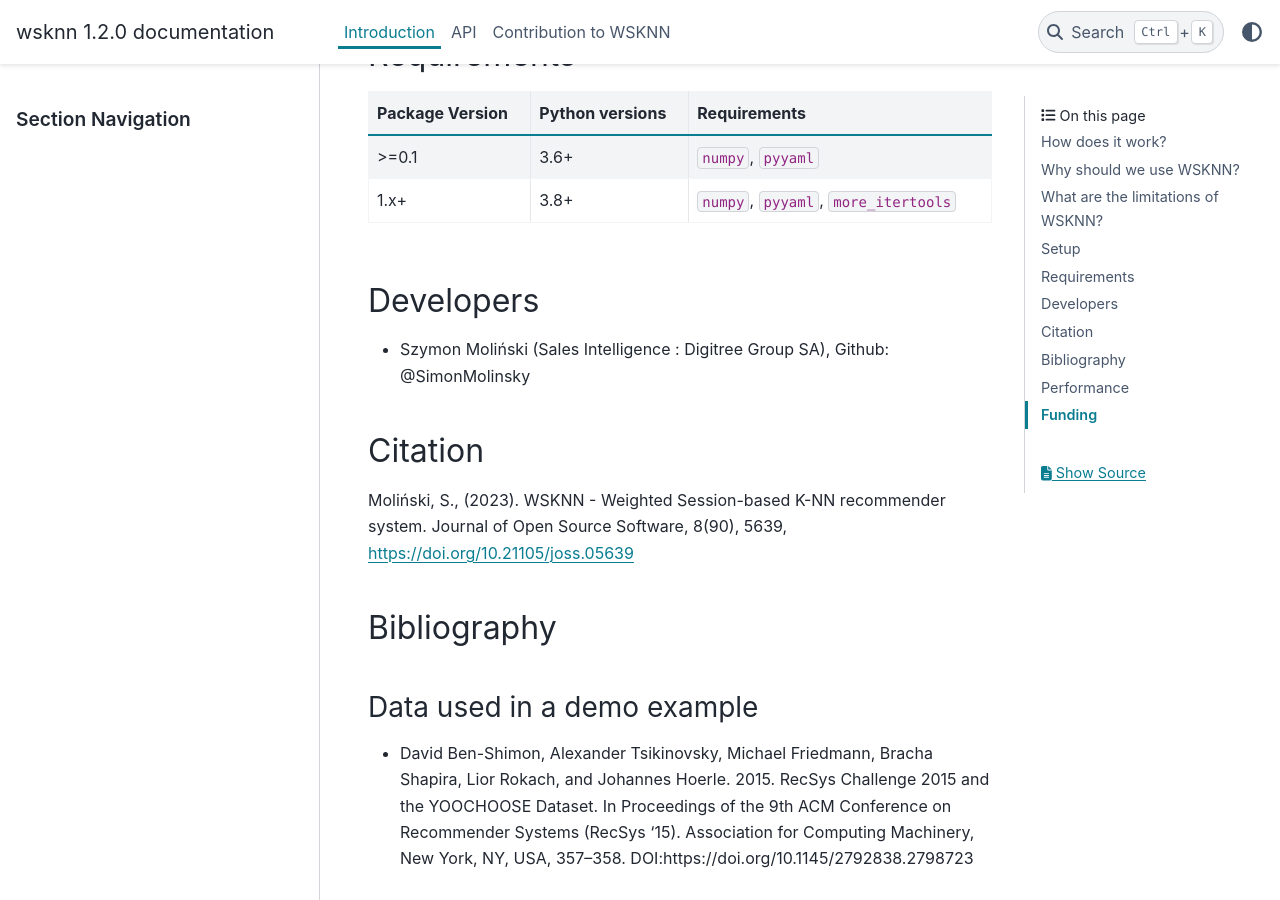
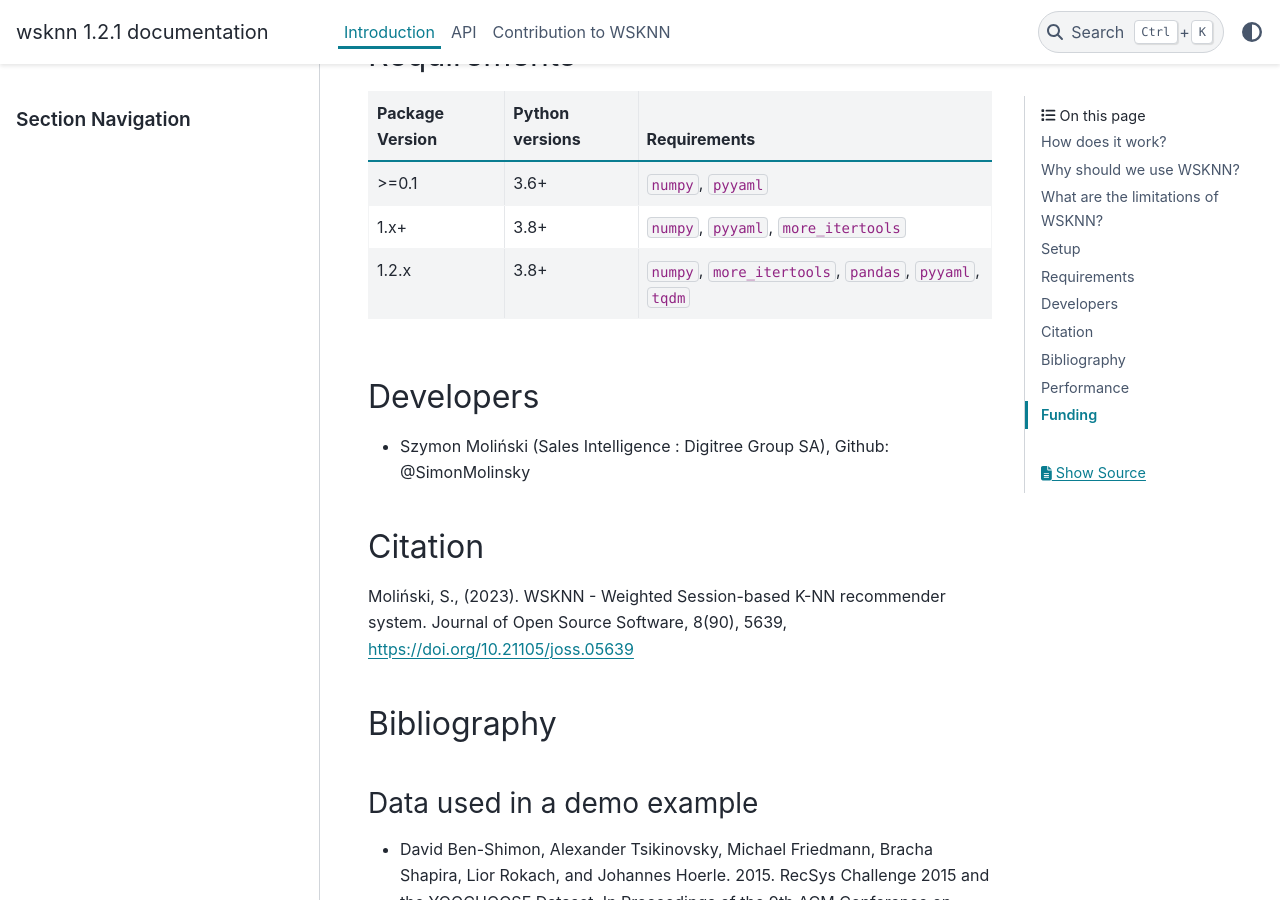
Before and after one commit to nokaut/wsknn, a Sphinx documentation site: the page built from docs/source/introduction.rst, in a window 1280 px wide and 900 px high, scrolled down 2689 px. Built offline with Sphinx 7.4.7 and the PyData theme 0.15.4, drawn with Linux system fonts in a browser that asks for light colours.

Commit message:
updated docs

```diff
--- a/docs/source/introduction.rst
+++ b/docs/source/introduction.rst
@@ -99,13 +99,15 @@
 Requirements
 ------------
 
-+-----------------+-----------------+-------------------------------------------+
-| Package Version | Python versions | Requirements                              |
-+=================+=================+===========================================+
-| >=0.1           | 3.6+            | ``numpy``, ``pyyaml``                     |
-+-----------------+-----------------+-------------------------------------------+
-| 1.x+            | 3.8+            | ``numpy``, ``pyyaml``, ``more_itertools`` |
-+-----------------+-----------------+-------------------------------------------+
++-----------------+-----------------+-----------------------------------------------------------------+
+| Package Version | Python versions | Requirements                                                    |
++=================+=================+=================================================================+
+| >=0.1           | 3.6+            | ``numpy``, ``pyyaml``                                           |
++-----------------+-----------------+-----------------------------------------------------------------+
+| 1.x+            | 3.8+            | ``numpy``, ``pyyaml``, ``more_itertools``                       |
++-----------------+-----------------+-----------------------------------------------------------------+
+| 1.2.x           | 3.8+            | ``numpy``, ``more_itertools``, ``pandas``, ``pyyaml``, ``tqdm`` |
++-----------------+-----------------+-----------------------------------------------------------------+
 
 Developers
 ----------
--- a/wsknn/__init__.py
+++ b/wsknn/__init__.py
@@ -6,4 +6,4 @@ from wsknn.preprocessing.parse_static import parse_files, parse_flat_file
 from wsknn.preprocessing.static_parsers.pandas_parser import parse_pandas
 
 
-__version__ = '1.2.0'
+__version__ = '1.2.1'
```
